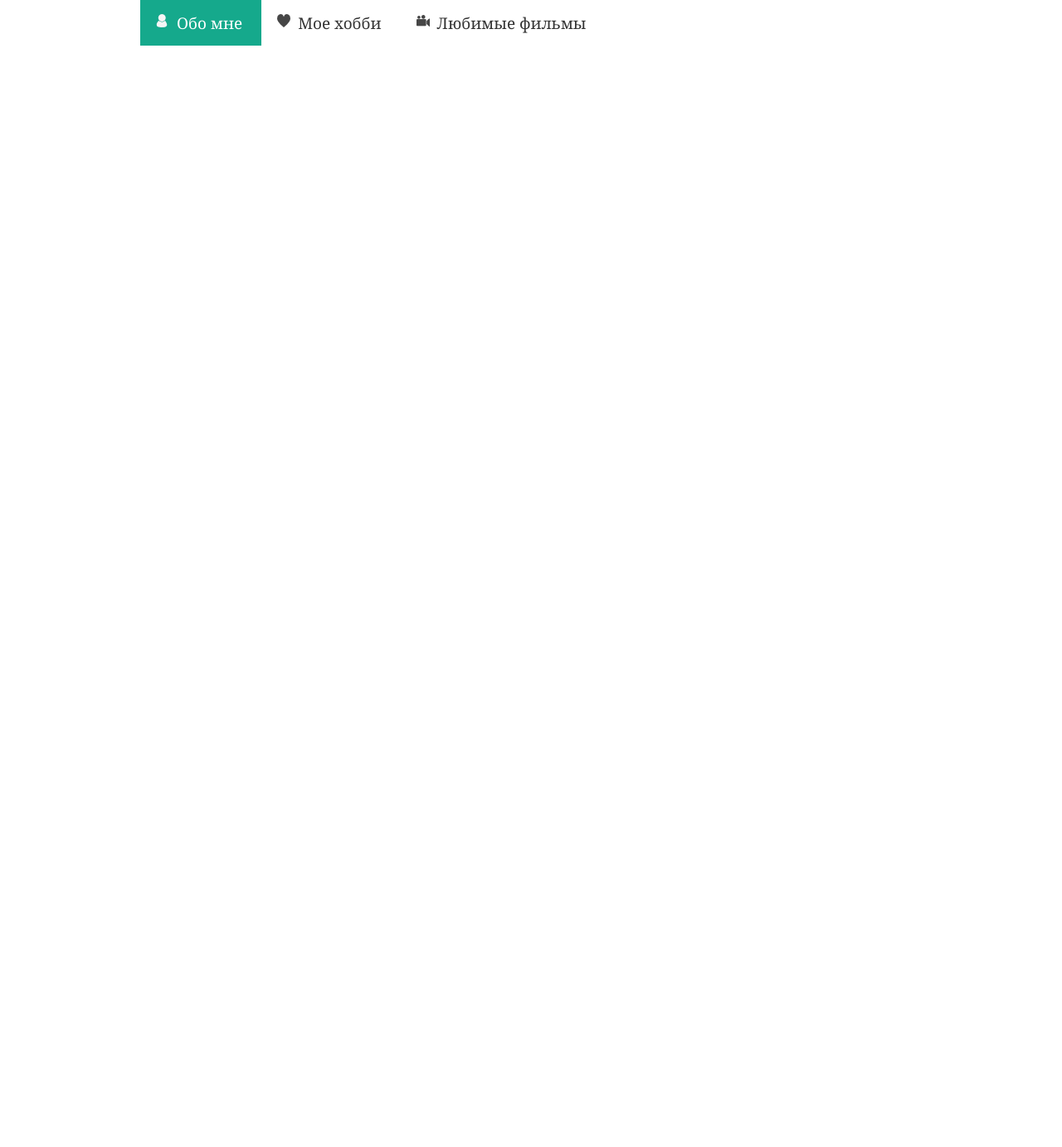
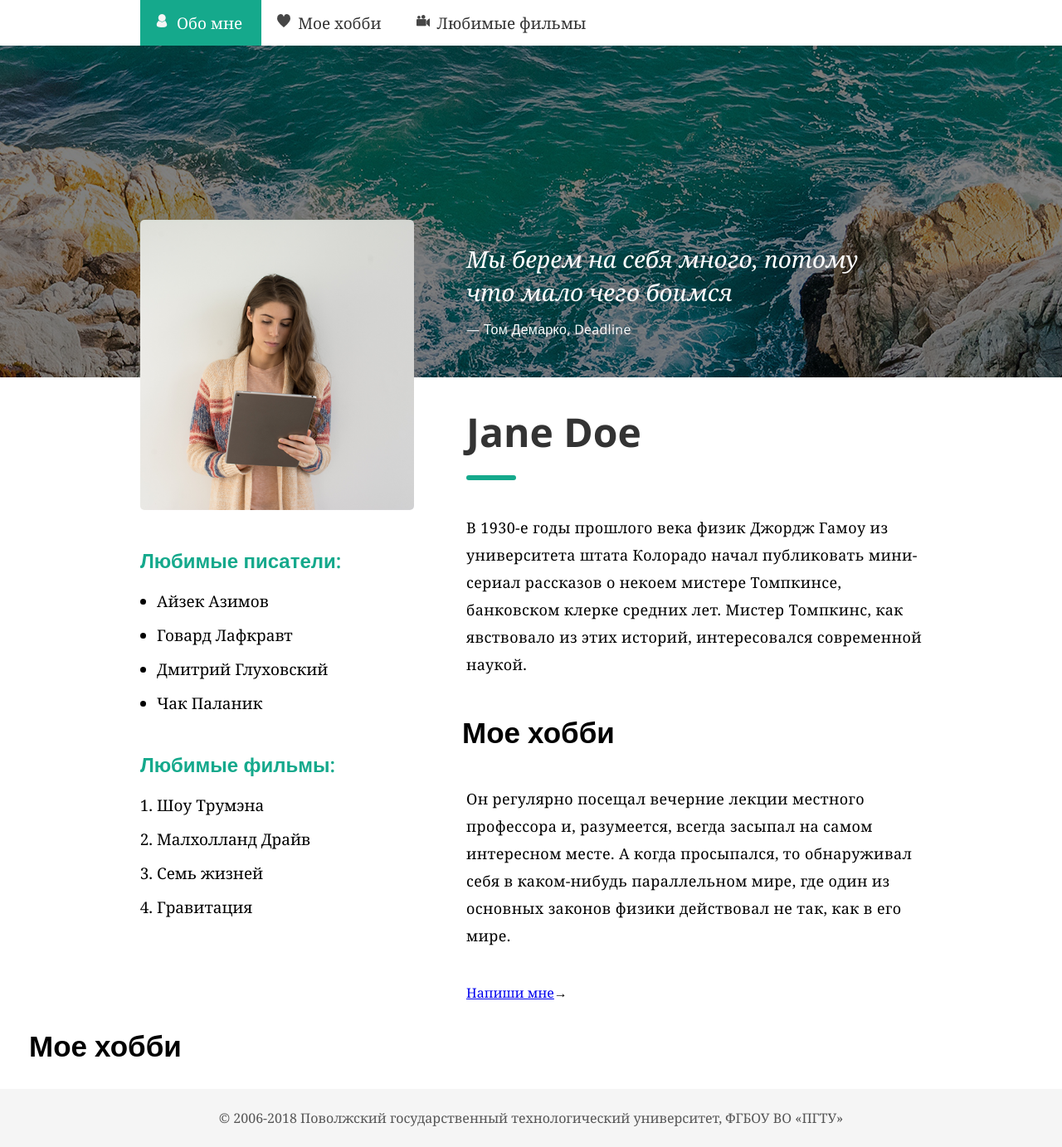
Before and after one commit to kyborq/web-development, a PHP site: page / in a window 1280 px wide. Shown: the whole page at 83% size. Before the commit the page ends 55 px from the top, so only its background shows below. Run offline with PHP 8.4, Linux system fonts and the light colour scheme.

Commit message:
Added more blocks and BEM

```diff
--- a/lw5/css/style.css
+++ b/lw5/css/style.css
@@ -9,36 +9,163 @@ body {
   display: flex;
 }
 
-.link {
+.navigation__item {
   padding: 15px 23px 14px 44px;
   font-size: 19px;
   text-decoration: none;
   color: #333;
-}
-
-.link::before {
-  content: "";
-}
-
-.link.active {
-  background: #15a98c;
-  color: #fff;
-}
-
-.link.about {
-  background-image: url("../img/about_me_icon-active.png");
   background-repeat: no-repeat;
   background-position: 19px 17px;
 }
 
-.link.hobby {
-  background-image: url("../img/hobby_icon.png");
+.navigation__item--active {
+  background: #15a98c;
+  color: #fff;
   background-repeat: no-repeat;
   background-position: 19px 17px;
 }
 
-.link.films {
+.navigation__item--about {
+  background-image: url("../img/about_me_icon-active.png");
+}
+
+.navigation__item--hobby {
+  background-image: url("../img/hobby_icon.png");
+}
+
+.navigation__item--films {
   background-image: url("../img/video_icon.png");
-  background-repeat: no-repeat;
-  background-position: 19px 17px;
 }
+
+.thumbnail {
+  z-index: -999;
+}
+
+.thumbnail__image {
+  display: block;
+  width: 100%;
+  height: 400px;
+  object-fit: cover;
+  filter: brightness(0.5);
+}
+
+.content {
+  margin: auto;
+  width: 942px;
+  display: flex;
+}
+
+.content__side {
+  width: 330px;
+}
+
+.content__main {
+  width: 570px;
+  margin-left: 63px;
+  z-index: 999;
+}
+
+.content__side {
+  margin-top: -190px;
+  z-index: 999;
+}
+
+.content__side__picture {
+  display: block;
+  width: 330px;
+  height: 350px;
+  border-radius: 5px;
+  object-fit: cover;
+}
+
+.content__side__title {
+  font-family: "Open Sans", sans-serif;
+  font-size: 24px;
+  color: #15a98c;
+  font-weight: 600;
+  margin-top: 44px;
+  margin-bottom: 20px;
+}
+
+.content__side__list {
+  padding-left: 20px;
+  font-size: 19px;
+  margin: 0;
+}
+
+.content__side__list__item {
+  margin-bottom: 15px;
+}
+
+.quote {
+  margin-top: -191px;
+  z-index: 999;
+  line-height: 40px;
+  position: absolute;
+  width: 505px;
+}
+
+.quote__text {
+  font-size: 28px;
+  font-style: italic;
+  color: #fff;
+  margin: 0;
+  margin-top: 28px;
+}
+
+.quote__author {
+  font-size: 16px;
+  font-family: "Open Sans", sans-serif;
+  color: #fff;
+  margin-top: 5px;
+  letter-spacing: 0.3px;
+  display: block;
+}
+
+.content__main__header {
+  font-size: 48px;
+  font-weight: 700;
+  color: #333333;
+  font-family: "Open Sans", sans-serif;
+  margin-top: 33px;
+  margin-bottom: 20px;
+}
+
+.content__main__divider {
+  width: 60px;
+  height: 6px;
+  background-color: #15a98c;
+  border-radius: 3px;
+}
+
+.content__main__text {
+  margin: 41px 0;
+  font-size: 18px;
+  line-height: 33px;
+  letter-spacing: 0.4px;
+}
+
+.content__main__title {
+  font-family: "Open Sans", sans-serif;
+  font-size: 35px;
+  font-weight: 600;
+  margin-left: -5px;
+}
+
+.footer {
+  background-color: #f5f5f5;
+  padding: 19px 0;
+}
+
+.footer__text {
+  font-size: 16px;
+  margin: 0;
+  line-height: 32px;
+  text-align: center;
+  color: #555555;
+}
+
+.section {
+  width: 1200px;
+  margin: auto;
+}
--- a/lw5/index.html
+++ b/lw5/index.html
@@ -1,19 +1,99 @@
 <!DOCTYPE html>
 <html lang="ru">
   <head>
+    <title>Document</title>
     <meta charset="UTF-8" />
     <meta name="viewport" content="width=device-width, initial-scale=1.0" />
-    <title>Document</title>
+    <link rel="preconnect" href="https://fonts.gstatic.com" />
+    <link
+      href="https://fonts.googleapis.com/css2?family=Open+Sans:wght@300;400;600;700;800&display=swap"
+      rel="stylesheet"
+    />
     <link rel="stylesheet" href="css/style.css" />
   </head>
 
   <body>
-    <div class="header">
-      <div class="navigation">
-        <a href="#about" class="link about active">Обо мне</a>
-        <a href="#hobby" class="link hobby">Мое хобби</a>
-        <a href="#films" class="link films">Любимые фильмы</a>
+    <header class="header">
+      <nav class="navigation">
+        <a
+          href="#about"
+          class="navigation__item navigation__item--active navigation__item--about"
+          >Обо мне</a
+        >
+        <a href="#hobby" class="navigation__item navigation__item--hobby"
+          >Мое хобби</a
+        >
+        <a href="#films" class="navigation__item navigation__item--films"
+          >Любимые фильмы</a
+        >
+      </nav>
+    </header>
+
+    <div class="thumbnail">
+      <img src="img/background.png" alt="" class="thumbnail__image" />
+    </div>
+
+    <div class="content">
+      <div class="content__side">
+        <img src="img/picture.png" alt="" class="content__side__picture" />
+
+        <h3 class="content__side__title">Любимые писатели:</h3>
+        <ul class="content__side__list">
+          <li class="content__side__list__item">Айзек Азимов</li>
+          <li class="content__side__list__item">Говард Лафкравт</li>
+          <li class="content__side__list__item">Дмитрий Глуховский</li>
+          <li class="content__side__list__item">Чак Паланик</li>
+        </ul>
+
+        <h3 class="content__side__title">Любимые фильмы:</h3>
+        <ol class="content__side__list">
+          <li class="content__side__list__item">Шоу Трумэна</li>
+          <li class="content__side__list__item">Малхолланд Драйв</li>
+          <li class="content__side__list__item">Семь жизней</li>
+          <li class="content__side__list__item">Гравитация</li>
+        </ol>
+      </div>
+
+      <div class="content__main">
+        <div class="quote">
+          <p class="quote__text">
+            Мы берем на себя много, потому что мало чего боимся
+          </p>
+          <span class="quote__author">— Том Демарко, Deadline</span>
+        </div>
+
+        <h1 class="content__main__header">Jane Doe</h1>
+        <div class="content__main__divider"></div>
+
+        <p class="content__main__text">
+          В 1930-е годы прошлого века физик Джордж Гамоу из университета штата
+          Колорадо начал публиковать мини-сериал рассказов о некоем мистере
+          Томпкинсе, банковском клерке средних лет. Мистер Томпкинс, как
+          явствовало из этих историй, интересовался современной наукой.
+        </p>
+
+        <h2 class="content__main__title">Мое хобби</h2>
+
+        <p class="content__main__text">
+          Он регулярно посещал вечерние лекции местного профессора и,
+          разумеется, всегда засыпал на самом интересном месте. А когда
+          просыпался, то обнаруживал себя в каком-нибудь параллельном мире, где
+          один из основных законов физики действовал не так, как в его мире.
+        </p>
+
+        <a href="#">Напиши мне</a>→
       </div>
     </div>
+
+    <div class="section">
+      <h2 class="content__main__title">Мое хобби</h2>
+    </div>
+
+    <footer class="footer">
+      <p class="footer__text">
+        © 2006-2018 Поволжский государственный технологический университет,
+        ФГБОУ ВО «ПГТУ»
+      </p>
+    </footer>
   </body>
 </html>
```
Also changed, not shown: lw5/img/background.png (added), lw5/img/picture.png (added).
